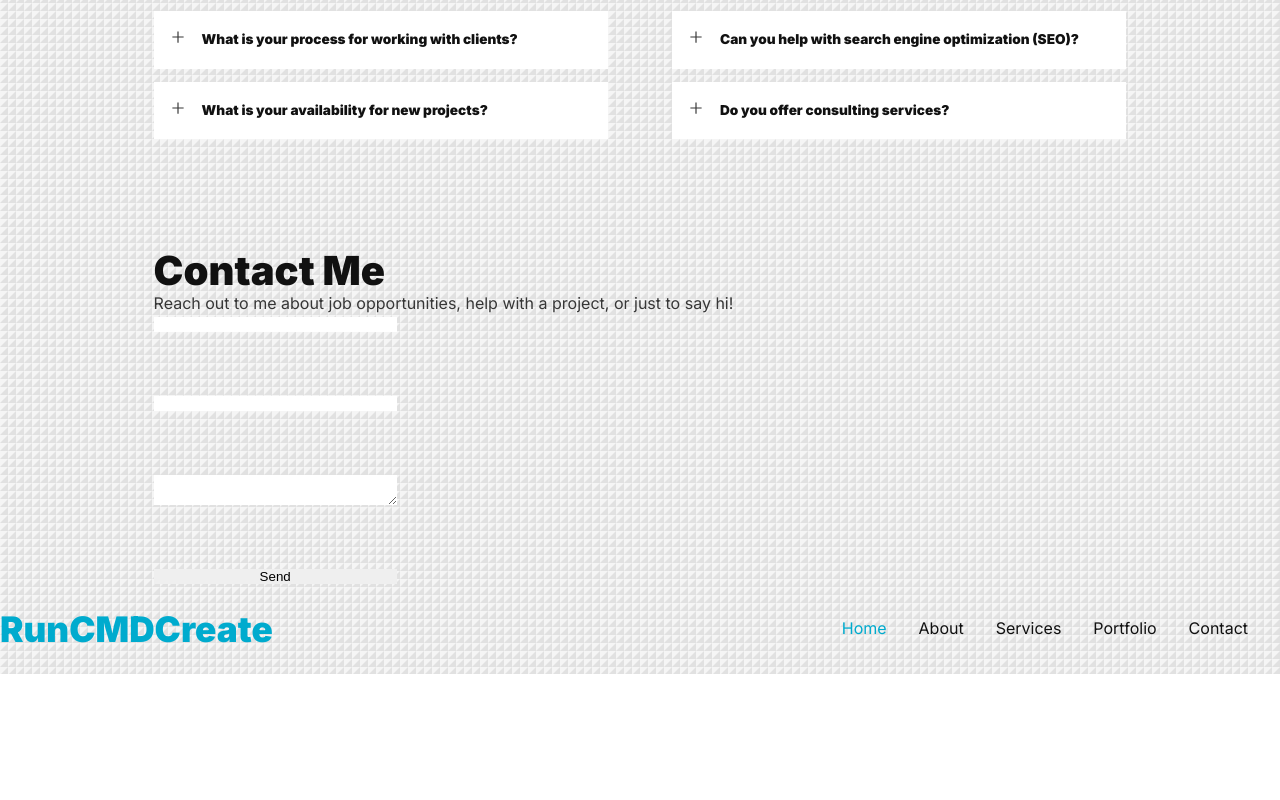
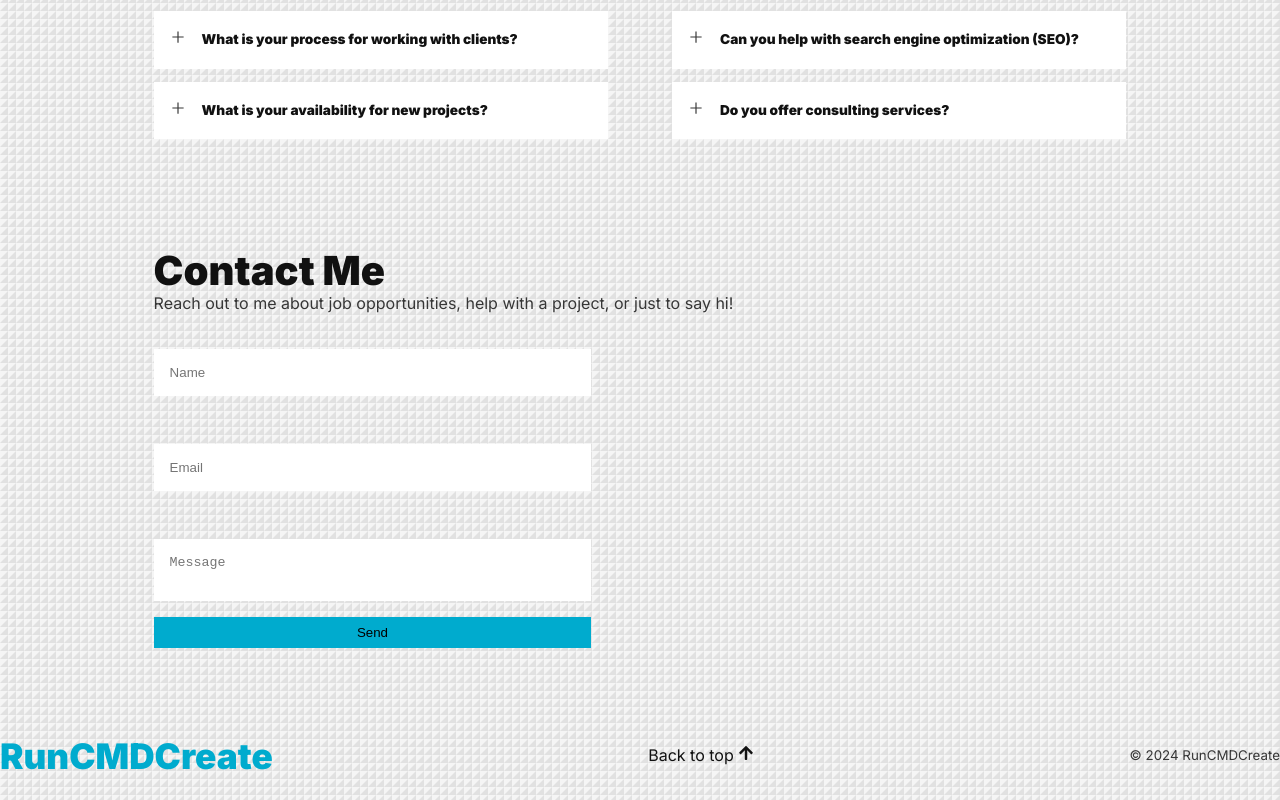
Before and after one commit to webdev-bfunk/next-portfolio, a Next.js app: page / in a window 1280 px wide. Shown: the part 3661-4461 px from the top of the page. Before the commit the page ends 4335 px from the top, so only its background shows below. Built offline with nearby package versions, Linux system fonts and the light colour scheme.

Commit message:
contact ui set up

```diff
--- a/app/_components/contact/ContactSection.jsx
+++ b/app/_components/contact/ContactSection.jsx
@@ -8,10 +8,10 @@ const ContactSection = () => {
                 <h2>Contact Me</h2>
                 <p>Reach out to me about job opportunities, help with a project, or just to say hi!</p>
                 <div className={styles.inputWrapper}>
-                    <input />
-                    <input />
-                    <textarea />
-                    <button>Send</button>
+                    <input className={styles.inputs} type='text' placeholder='Name' />
+                    <input className={styles.inputs} type='text' placeholder='Email' />
+                    <textarea className={styles.inputs} placeholder='Message' />
+                    <button type="submit" className={styles.sendBtn}>Send</button>
                 </div>
             </div>
         </div>
--- a/app/_components/contact/contact.module.css
+++ b/app/_components/contact/contact.module.css
@@ -11,7 +11,22 @@
 .inputWrapper {
     display: flex;
     justify-content: center;
-    gap: 4rem;
+    gap: 1rem;
         flex-direction: column;
-    width: 25%;
+    width: 45%;
 }
+
+.inputs {
+    padding: 1rem;
+    margin-top: 2rem;
+}
+
+.inputs {
+    resize: none;
+}
+
+.sendBtn {
+    padding: .5rem;
+    background-color: var(--color-primary);
+    cursor: pointer;
+}
--- a/app/_components/footer/Footer.jsx
+++ b/app/_components/footer/Footer.jsx
@@ -1,8 +1,9 @@
 "use client"
-import React from 'react'
+import React, { useState } from 'react'
 import styles from './footer.module.css'
 import Link from 'next/link'
 import { usePathname } from 'next/navigation';
+import { FaArrowUp } from 'react-icons/fa';
 
 const data = [
     { id: 1, link: '/', caption: 'Home' },
@@ -14,17 +15,23 @@ const data = [
 
 const Footer = () => {
     const pathname = usePathname();
+    const [navOpen, setNavOpen] = useState(false);
+    const closeNavHandler = () => {
+
+    }
+
     return (
         <footer styles={styles.footers}>
             <div className={`container ${styles.footerContainer}`}>
-                <Link href="/" className={styles.navLogo}>RunCMDCreate</Link>
-
-                <ul className={styles.navItems}>
-                    {data.map(({ id, link, caption }) => <li key={id}>
-                        <Link href={link} className={pathname === link ? "active" : ""}>{caption}</Link>
-                    </li>)}
-                </ul>
-
+                <Link href="/" className={styles.navLogo} onClick={closeNavHandler}>RunCMDCreate</Link>
+                {navOpen &&
+                    <ul className={styles.navItems}>
+                        {data.map(({ id, link, caption }) => <li key={id}>
+                            <Link href={link} className={pathname === link ? "active" : ""}>{caption}</Link>
+                        </li>)}
+                    </ul>}
+                <Link href="/">Back to top <FaArrowUp /></Link>
+                <small className={styles.footerCopyright}>&copy; 2024 RunCMDCreate</small>
             </div>
         </footer>
     )
--- a/app/_components/footer/footer.module.css
+++ b/app/_components/footer/footer.module.css
@@ -1,11 +1,9 @@
-
 .footer {
   display: flex;
   background: greenyellow;
   backdrop-filter: blur(20px);
   height: 4rem;
   border-top: 1px solid var(--color-gray-200);
-
 }
 
 .footerContainer {
@@ -14,6 +12,8 @@
   justify-content: space-between;
   align-items: center;
   animation: SlideIn 3s ease-in-out;
+  margin-top: 5rem;
+  margin-bottom: 1rem;
 }
 
 .navItems {
@@ -25,10 +25,8 @@
 .navLogo {
   font-size: 2.2rem;
   font-weight: 900;
-    color: var(--color-primary)
+  color: var(--color-primary);
 }
-
-
 
 @keyframes SlideIn {
   0% {
```
Lines whose indentation alone changed are shown as unchanged.
